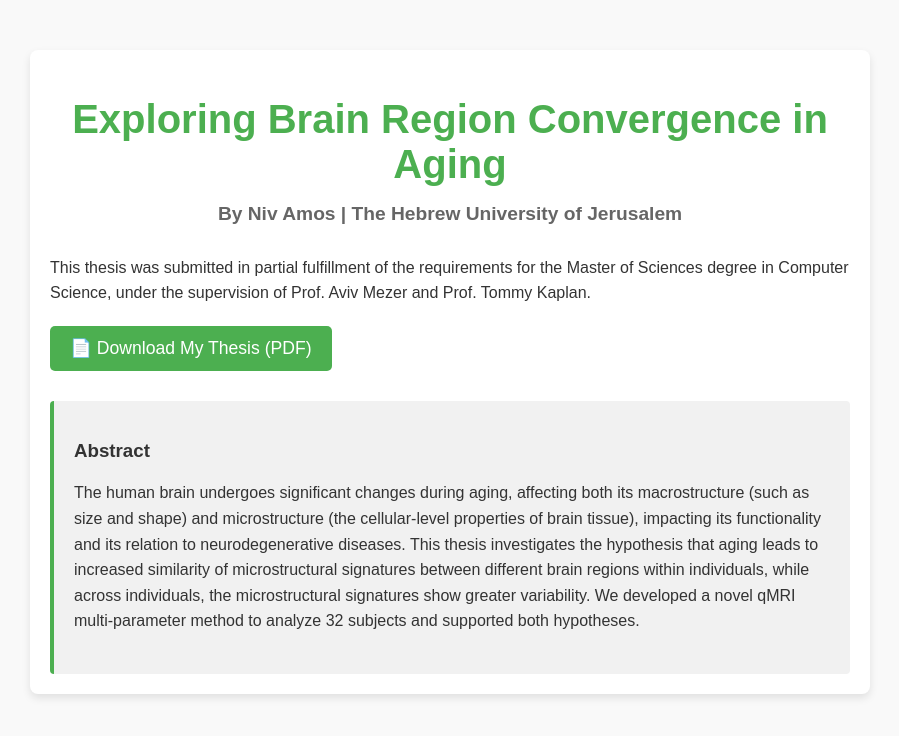
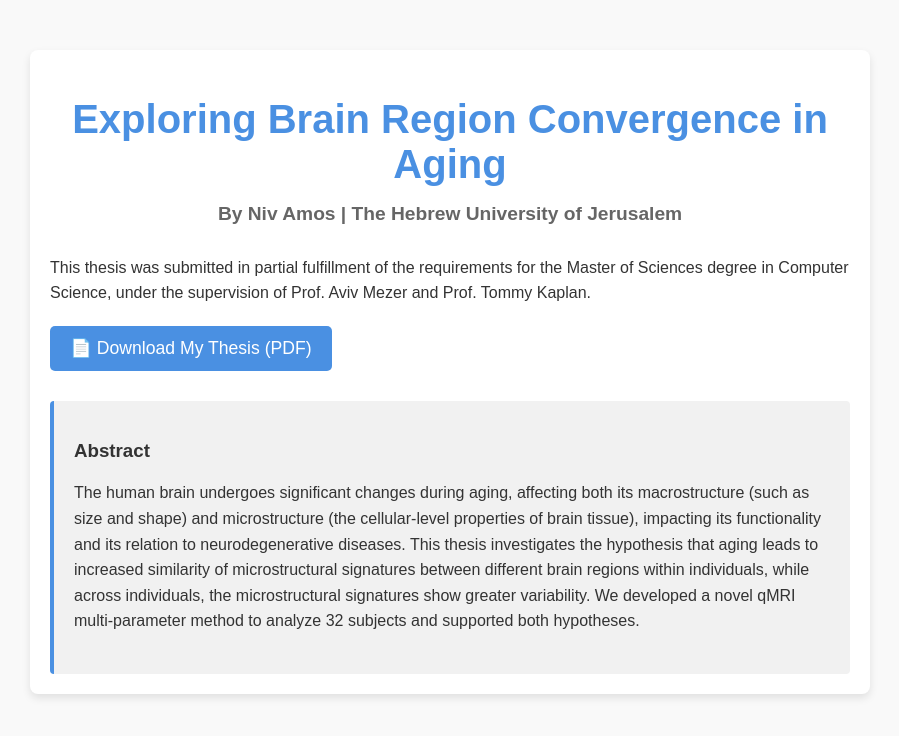
Before and after one commit to NivAm12/qMRI_Analyzer, a plain HTML site: page index.html in a window 1280 px wide. Shown: the whole page, without its empty margins (190-1089 px from the left). Drawn offline with Linux system fonts and the light colour scheme.

Commit message:
Update index.html

```diff
--- a/index.html
+++ b/index.html
@@ -21,7 +21,7 @@
             border-radius: 8px;
         }
         h1 {
-            color: #4CAF50;
+            color: #4A90E2;
             font-size: 2.5em;
             margin-bottom: 10px;
             text-align: center;
@@ -38,7 +38,7 @@
         }
         .download-btn {
             display: inline-block;
-            background-color: #4CAF50;
+            background-color: #4A90E2;
             color: white;
             padding: 12px 20px;
             text-align: center;
@@ -48,12 +48,12 @@
             transition: background-color 0.3s ease;
         }
         .download-btn:hover {
-            background-color: #45a049;
+            background-color: #357ABD;
         }
         .abstract {
             background-color: #f1f1f1;
             padding: 20px;
-            border-left: 4px solid #4CAF50;
+            border-left: 4px solid #4A90E2;
             margin-top: 30px;
             border-radius: 4px;
         }
```
